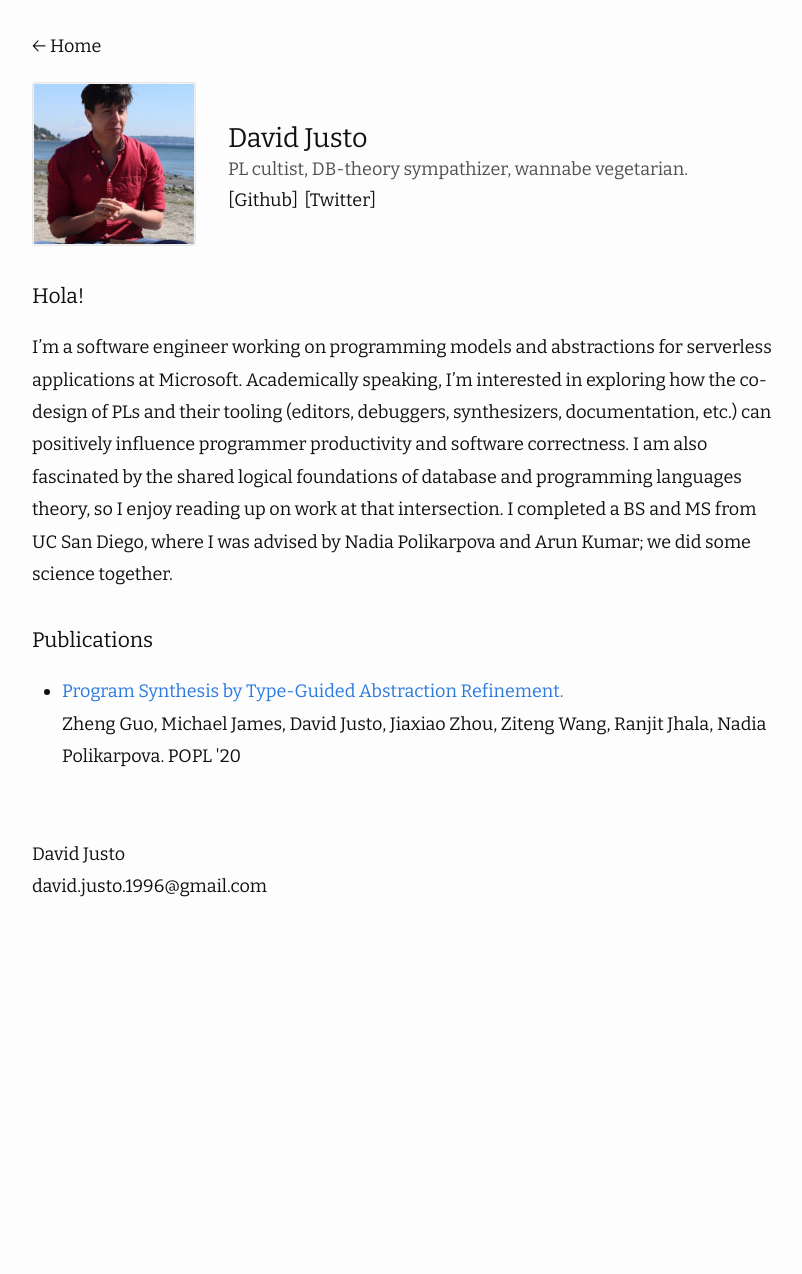
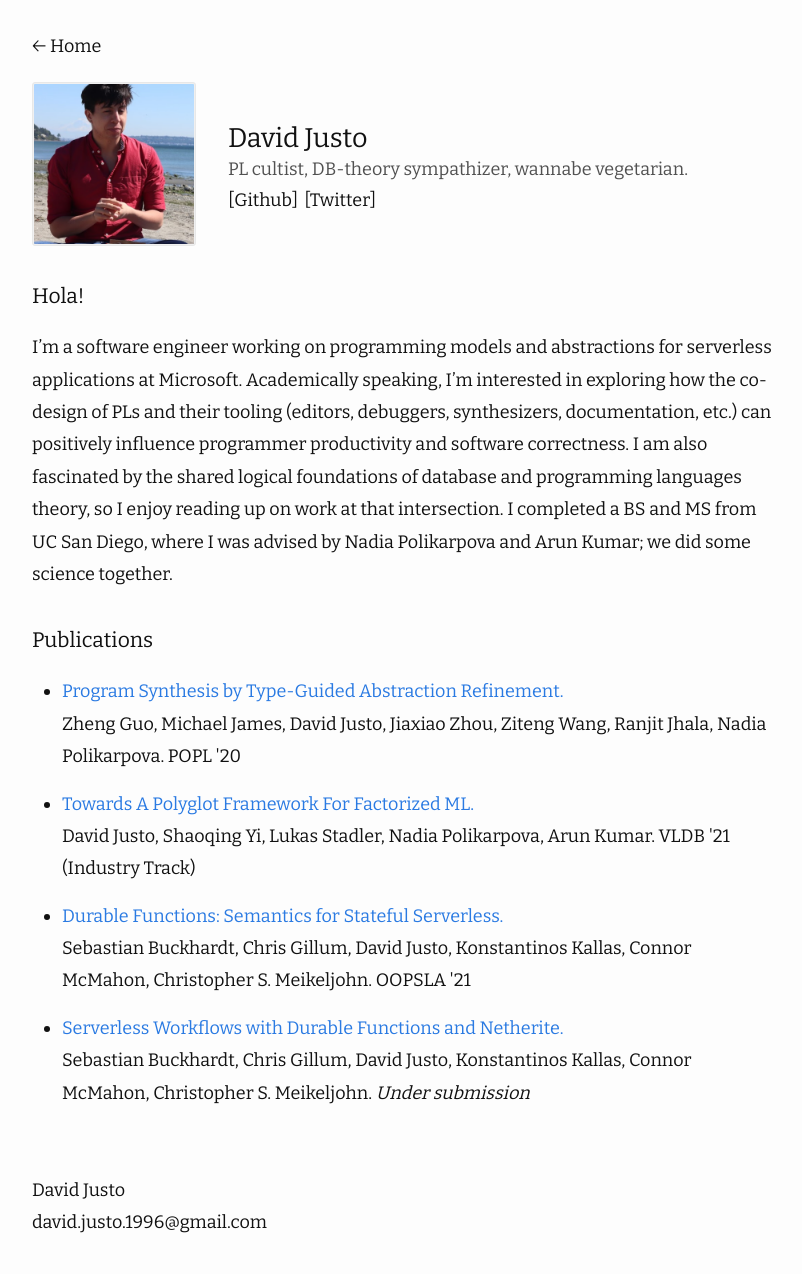
Before and after one commit to davidmrdavid/davidmrdavid.github.io, a Jekyll site: the page built from about.md, in a window 1280 px wide. Shown: the whole page, without its empty margins (238-1040 px from the left). Built offline with Jekyll 4.4.1, drawn with Linux system fonts in a browser that asks for light colours; nearby versions of some CDN libraries; our own code applies the rules of GitHub Pages for plain Markdown files; before the commit the page ends 937 px from its top, so only the background shows below that.

Commit message:
updated submissions

```diff
--- a/about.md
+++ b/about.md
@@ -11,3 +11,9 @@ productivity and software correctness. I am also fascinated by the shared logica
 
 - [Program Synthesis by Type-Guided Abstraction Refinement.](https://cseweb.ucsd.edu/~npolikarpova/publications/popl20.pdf)
   <p>Zheng Guo, Michael James, David Justo, Jiaxiao Zhou, Ziteng Wang, Ranjit Jhala, Nadia Polikarpova. POPL '20</p>
+- [Towards A Polyglot Framework For Factorized ML.](http://vldb.org/pvldb/vol14/p2918-justo.pdf)
+  <p>David Justo, Shaoqing Yi, Lukas Stadler, Nadia Polikarpova, Arun Kumar. VLDB '21 (Industry Track)</p>
+- [Durable Functions: Semantics for Stateful Serverless.](https://dl.acm.org/doi/pdf/10.1145/3485510)
+  <p>Sebastian Buckhardt, Chris Gillum, David Justo, Konstantinos Kallas, Connor McMahon, Christopher S. Meikeljohn. OOPSLA '21</p>
+- [Serverless Workflows with Durable Functions and Netherite.](https://arxiv.org/pdf/2103.00033.pdf)
+    <p>Sebastian Buckhardt, Chris Gillum, David Justo, Konstantinos Kallas, Connor McMahon, Christopher S. Meikeljohn. <i>Under submission</i></p>
```
